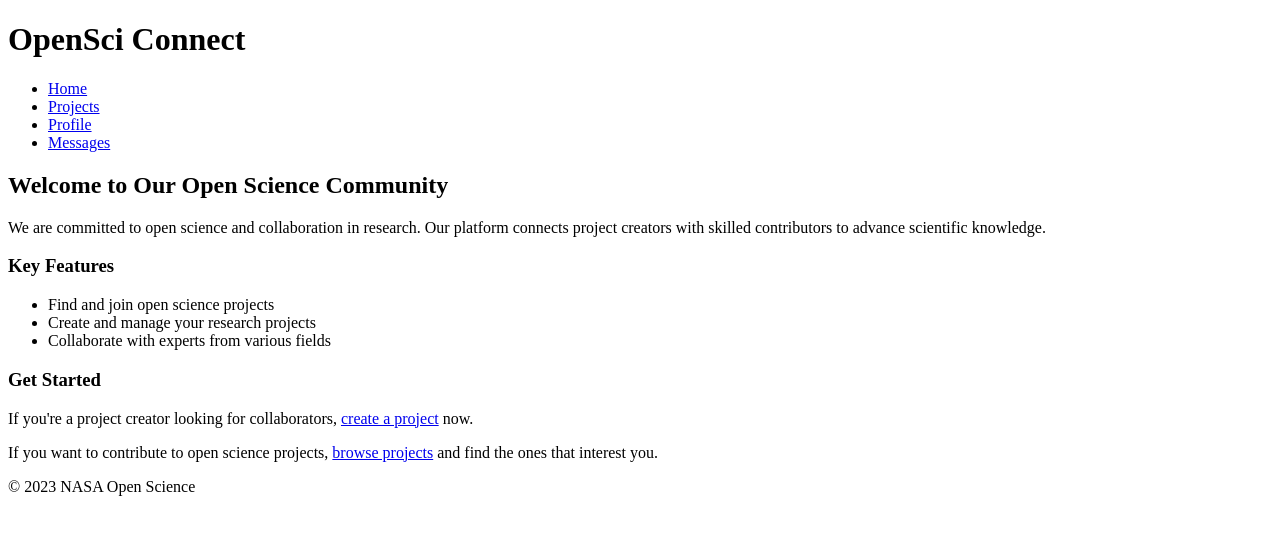
After one commit to sedfarouk/OpenSci-Connect, a Django app: template collaborations/templates/home.html in a window 1280 px wide. The commit adds this page. Shown: the top 535 px of the page. Run offline with Django 4.2, Linux system fonts and the light colour scheme; the template is opened without the code that fills it, so the values that code supplies are empty.

Commit message:
add homepage

```diff
--- a/collaborations/templates/base.html
+++ b/collaborations/templates/base.html
@@ -3,11 +3,11 @@
 <head>
     <meta charset="UTF-8">
     <meta name="viewport" content="width=device-width, initial-scale=1.0">
-    <title>Your Project Title</title>
+    <title>OpenSci-Connect</title>
 </head>
 <body>
     <header>
-        <h1>Your Project Title</h1>
+        <h1>OpenSci Connect</h1>
         <nav>
             <ul>
                 <li><a href="/">Home</a></li>
--- /dev/null
+++ b/collaborations/templates/home.html
@@ -0,0 +1,26 @@
+{% extends "base.html" %} {% block content %}
+<h2>Welcome to Our Open Science Community</h2>
+<p>
+  We are committed to open science and collaboration in research. Our platform
+  connects project creators with skilled contributors to advance scientific
+  knowledge.
+</p>
+
+<h3>Key Features</h3>
+<ul>
+  <li>Find and join open science projects</li>
+  <li>Create and manage your research projects</li>
+  <li>Collaborate with experts from various fields</li>
+</ul>
+
+<h3>Get Started</h3>
+<p>
+  If you're a project creator looking for collaborators,
+  <a href="{% url 'create_project' %}">create a project</a> now.
+</p>
+<p>
+  If you want to contribute to open science projects,
+  <a href="{% url 'project_list' %}">browse projects</a> and find the ones that
+  interest you.
+</p>
+{% endblock %}
```
